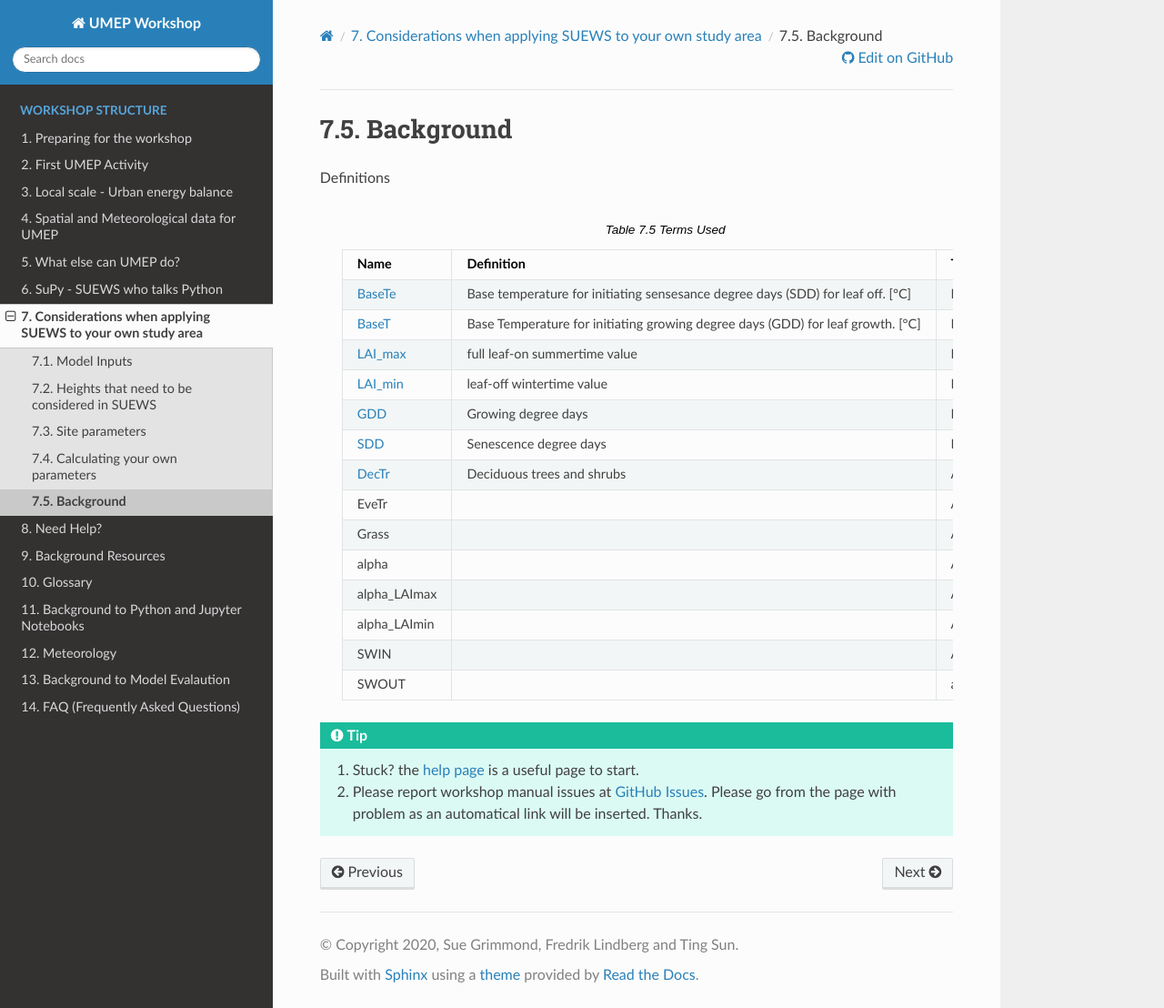
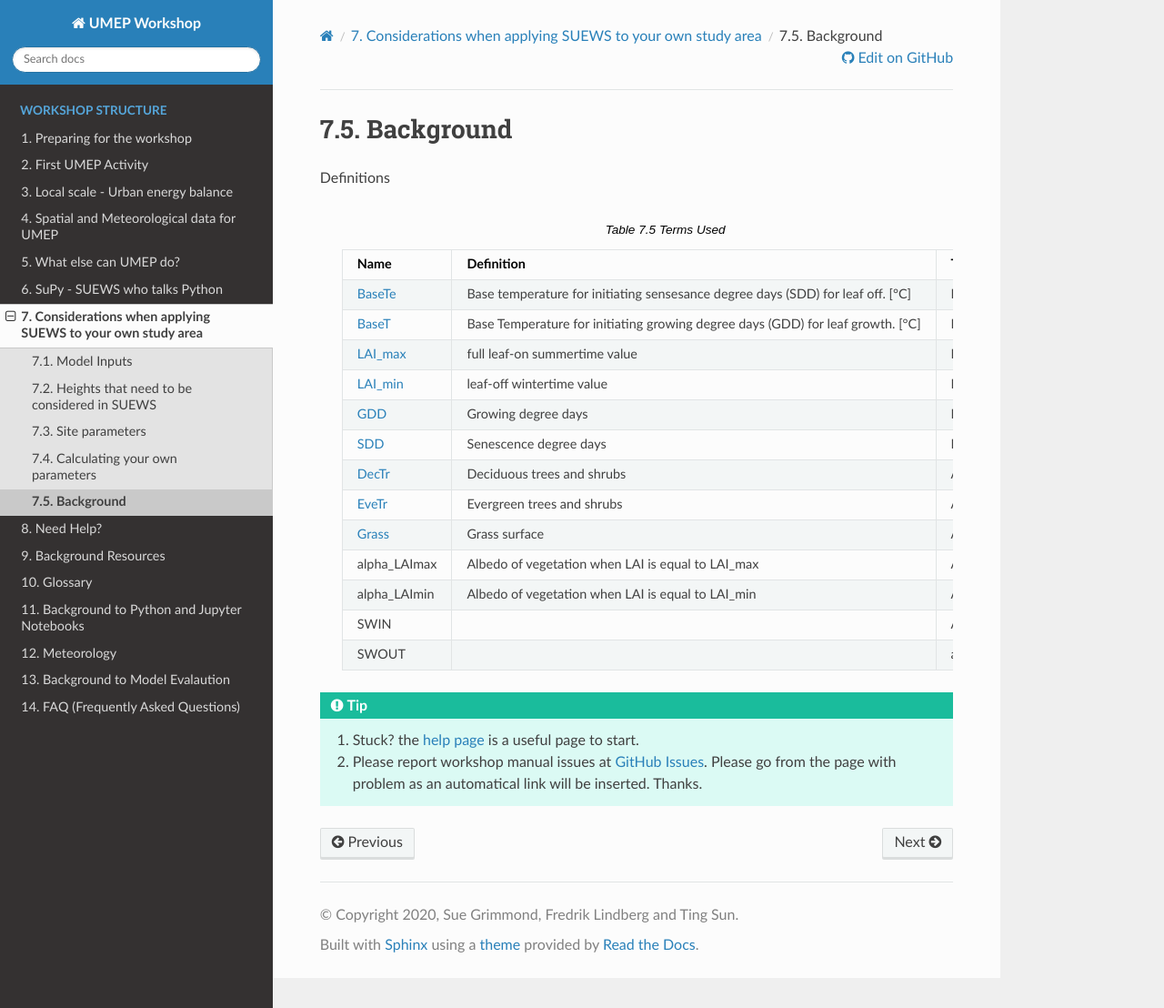
Before and after one commit to Urban-Meteorology-Reading/UMEP-Workshop, a Sphinx documentation site: the page built from source/Parameters/CalcBG.rst, in a window 1280 px wide and 1108 px high. Shown: the whole window at 91% size. Built offline with Sphinx 7.4.7 and the Read the Docs theme 2.0.0, drawn with Linux system fonts in a browser that asks for light colours.

Commit message:
Update CalcBG.rst

```diff
--- a/source/Parameters/CalcBG.rst
+++ b/source/Parameters/CalcBG.rst
@@ -40,20 +40,17 @@ Definitions
    * -  `DecTr <https://suews-docs.readthedocs.io/en/latest/notation.html?highlight=DecTr#term-DecTr>`__
      - Deciduous trees and shrubs
      - All
-   * -  EveTr
-     -
+   * - `EveTr <https://suews-docs.readthedocs.io/en/latest/notation.html?highlight=DecTr#term-EveTr>`__
+     - Evergreen trees and shrubs
      - All
-   * -  Grass
-     -
+   * - `Grass <https://suews-docs.readthedocs.io/en/latest/notation.html?highlight=DecTr#term-Grass>`__
+     - Grass surface
      - All
-   * - \alpha
-     -
-     - Albedo
    * - \alpha_LAImax
-     -
+     - Albedo of vegetation when LAI is equal to LAI_max
      - Albedo
    * - \alpha_LAImin
-     -
+     - Albedo of vegetation when LAI is equal to LAI_min
      - Albedo
    * - SWIN
      -
```
